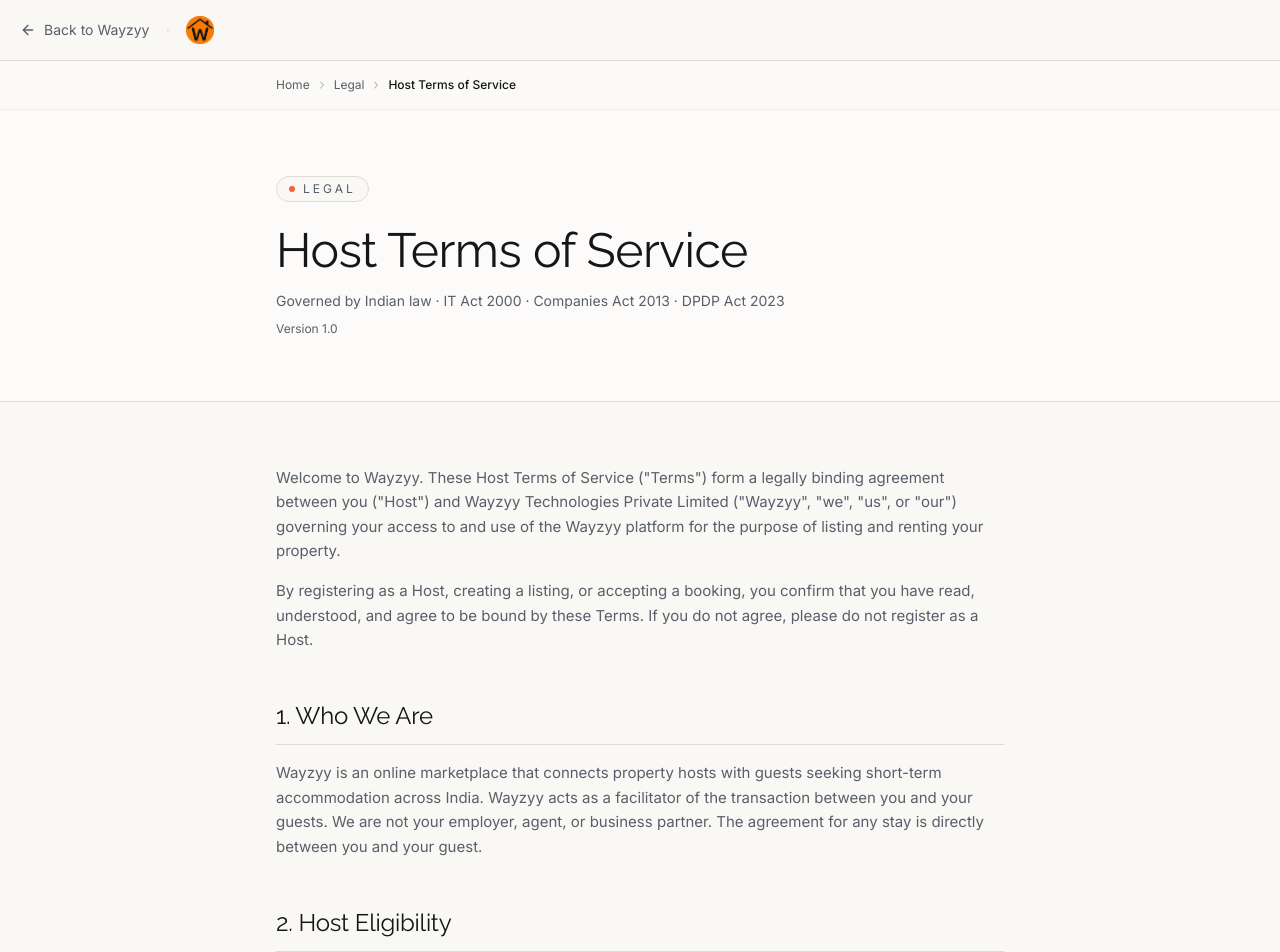
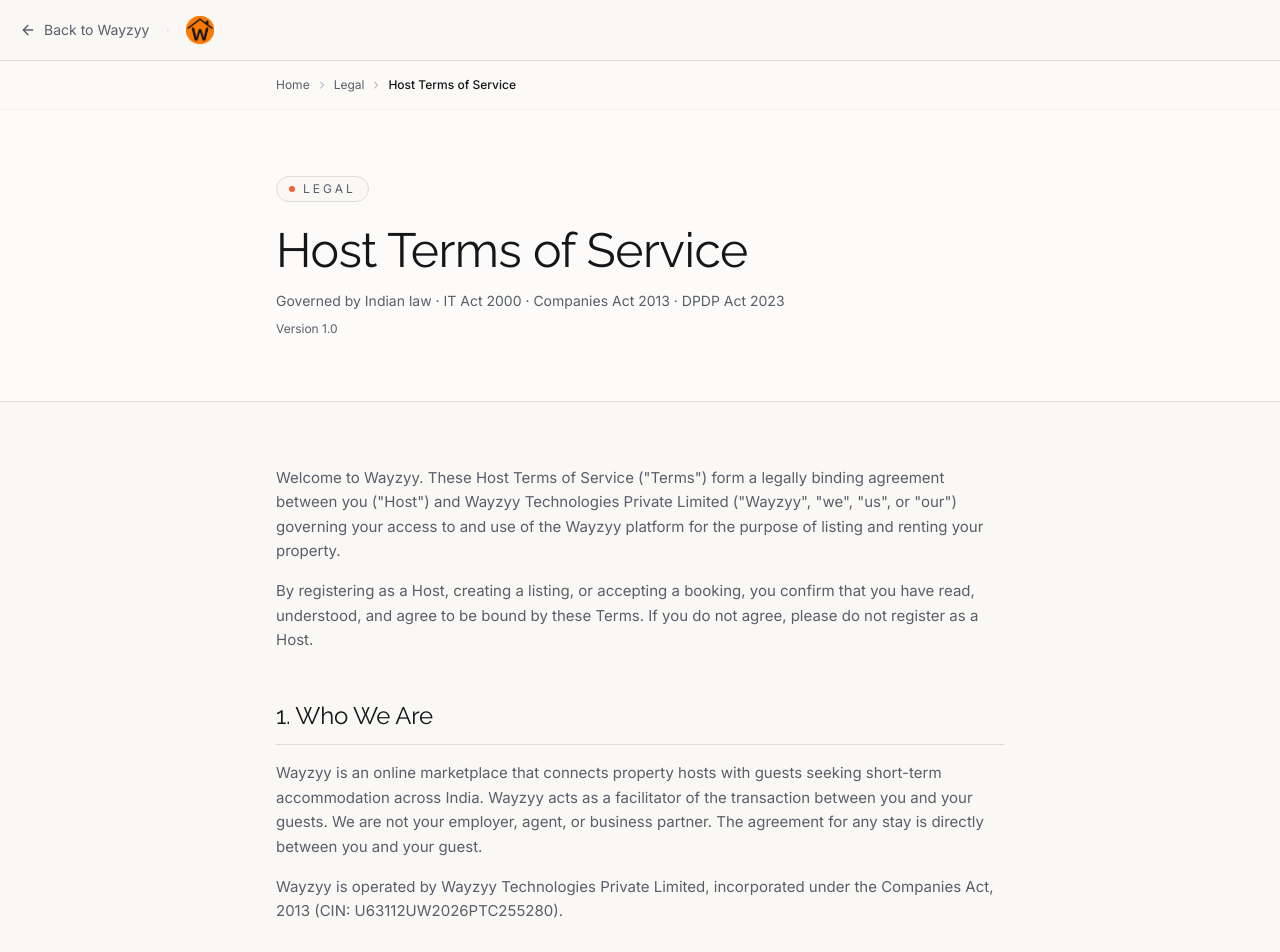
Before and after one commit to wayzyy-project/wayzyy-site, a React (Vite) app: page /host-terms in a window 1280 px wide. Shown: the top 952 px of the page. Built offline with nearby package versions, Linux system fonts and the light colour scheme.

Commit message:
legal: add Corporate Identity Number (CIN) to legal pages and policy documents

```diff
--- a/src/pages/GuestTerms.tsx
+++ b/src/pages/GuestTerms.tsx
@@ -24,7 +24,7 @@ export default function GuestTerms() {
       <p>
         Wayzyy is an online marketplace that connects guests seeking short-term accommodation with registered property hosts across India. Wayzyy does not own, operate, manage, or control any property listed on the Platform. We are the facilitator of the booking transaction, not a party to the agreement between you and the host.
       </p>
-      <p>Wayzyy is incorporated as Wayzyy Technologies Private Limited under the Companies Act, 2013.</p>
+      <p>Wayzyy is incorporated as Wayzyy Technologies Private Limited under the Companies Act, 2013 (CIN: U63112UW2026PTC255280).</p>
 
       <h2>2. Eligibility</h2>
       <p>To use the Platform as a Guest, you must:</p>
--- a/src/pages/HostTerms.tsx
+++ b/src/pages/HostTerms.tsx
@@ -23,6 +23,9 @@ export default function HostTerms() {
       <h2>1. Who We Are</h2>
       <p>
         Wayzyy is an online marketplace that connects property hosts with guests seeking short-term accommodation across India. Wayzyy acts as a facilitator of the transaction between you and your guests. We are not your employer, agent, or business partner. The agreement for any stay is directly between you and your guest.
+      </p>
+      <p>
+        Wayzyy is operated by Wayzyy Technologies Private Limited, incorporated under the Companies Act, 2013 (CIN: U63112UW2026PTC255280).
       </p>
 
       <h2>2. Host Eligibility</h2>
--- a/src/pages/PaymentRefundPolicy.tsx
+++ b/src/pages/PaymentRefundPolicy.tsx
@@ -14,7 +14,7 @@ export default function PaymentRefundPolicy() {
       effectiveDate="Version 1.0"
     >
       <p>
-        This Payment & Refund Policy ("Policy") governs all financial transactions on the Wayzyy platform, operated by Wayzyy Technologies Private Limited ("Wayzyy", "we", "us", or "our"). By making or receiving a payment through the Platform, you agree to the terms of this Policy.
+        This Payment &amp; Refund Policy ("Policy") governs all financial transactions on the Wayzyy platform, operated by Wayzyy Technologies Private Limited (CIN: U63112UW2026PTC255280) ("Wayzyy", "we", "us", or "our"). By making or receiving a payment through the Platform, you agree to the terms of this Policy.
       </p>
 
       <h2>1. How Payments Work on Wayzyy</h2>
--- a/src/pages/PrivacyPolicy.tsx
+++ b/src/pages/PrivacyPolicy.tsx
@@ -33,7 +33,7 @@ export default function PrivacyPolicy() {
       <ul>
         <li><strong>Registered Name:</strong> Wayzyy Technologies Private Limited</li>
         <li><strong>Registered Address:</strong> 32 E, Nehru Nagar, Ghaziabad, Uttar Pradesh, India</li>
-        <li><strong>Corporate Identity Number (CIN):</strong> [To be updated post-incorporation]</li>
+        <li><strong>Corporate Identity Number (CIN):</strong> U63112UW2026PTC255280</li>
         <li><strong>Data Protection &amp; Grievance Contact:</strong> <a href="mailto:grievance@wayzyy.com">grievance@wayzyy.com</a> / <a href="mailto:privacy@wayzyy.com">privacy@wayzyy.com</a></li>
       </ul>
 
```
